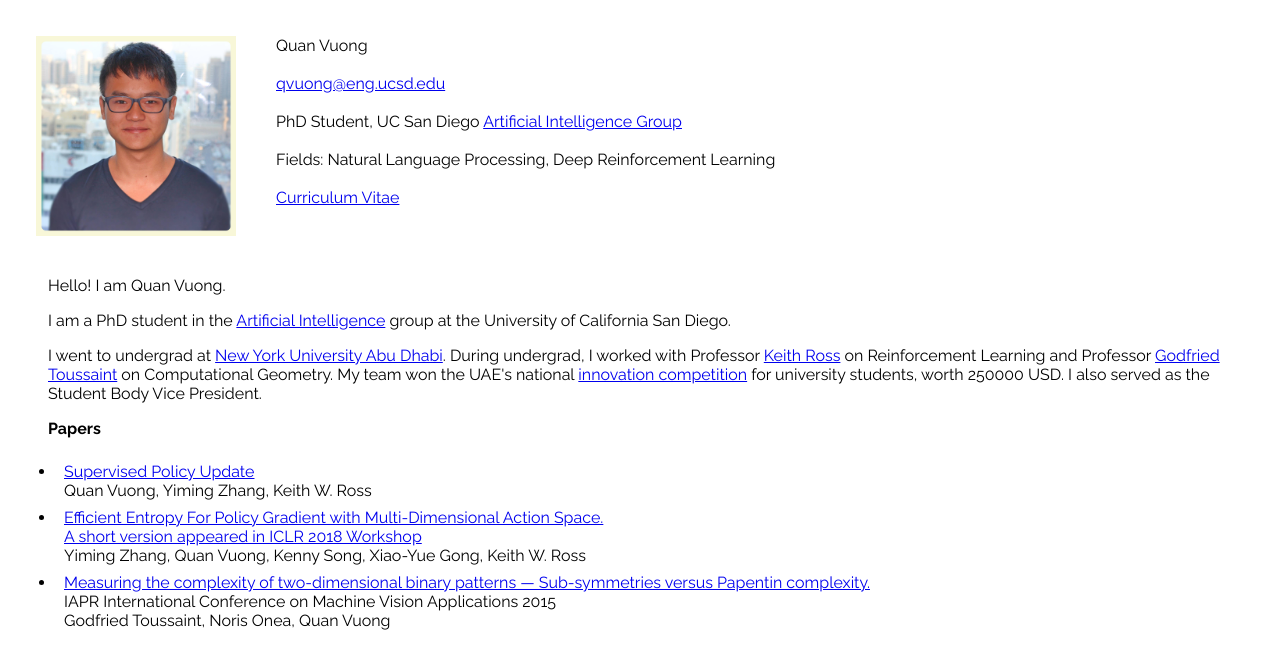
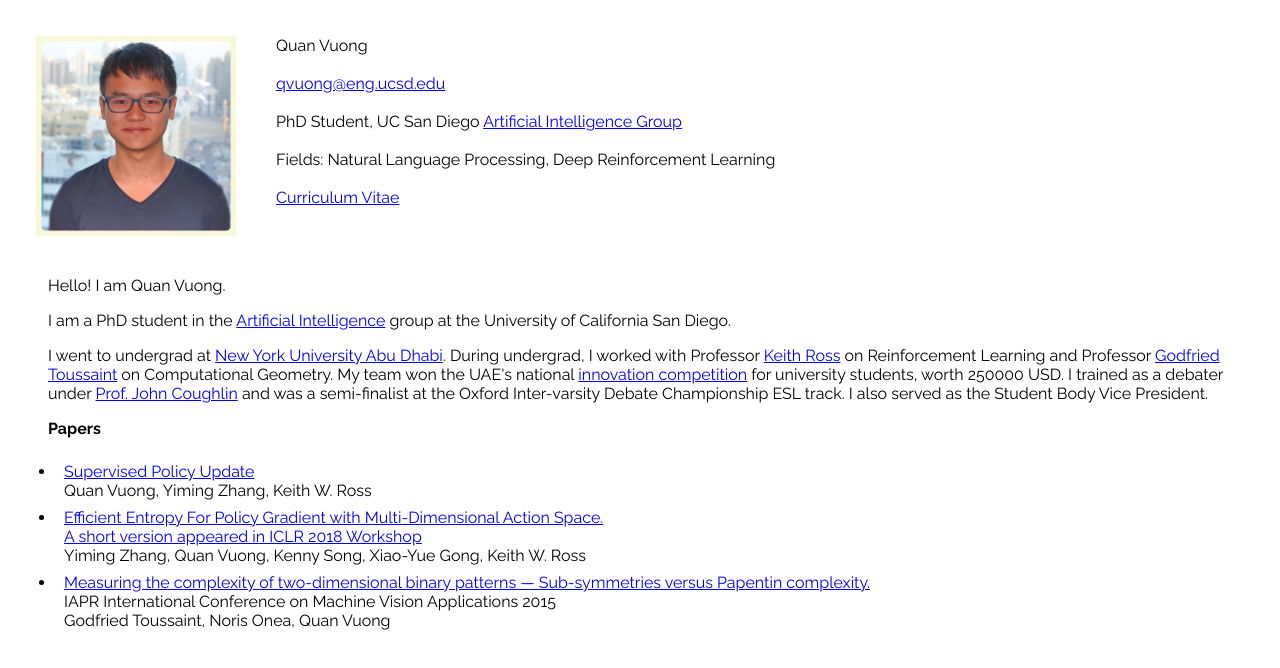
Before and after one commit to quanvuong/quanvuong.github.io, a React (Create React App) app: page / in a window 1280 px wide. Shown: the top 668 px of the page. Built offline with nearby package versions, Linux system fonts and the light colour scheme.

Commit message:
add John

```diff
--- a/src/Summary.js
+++ b/src/Summary.js
@@ -9,7 +9,7 @@ class Summary extends Component {
 
         <div className="SummaryOneP">I am a PhD student in the <a href="http://ai.ucsd.edu/">Artificial Intelligence</a> group at the University of California San Diego.</div>
 
-        <div className="SummaryOneP">I went to undergrad at <a href="https://en.wikipedia.org/wiki/New_York_University_Abu_Dhabi">New York University Abu Dhabi</a>. During undergrad, I worked with Professor <a href="http://www.nyu.edu/projects/keithwross/">Keith Ross</a> on Reinforcement Learning and Professor <a href="http://cgm.cs.mcgill.ca/~godfried/">Godfried Toussaint</a> on Computational Geometry. My team won the UAE's national <a href="https://nyuad.nyu.edu/en/news/latest-news/honors-and-awards/2016/february/roadwatch-app-wins-uae-best-m-government-service-award.html">innovation competition</a> for university students, worth 250000 USD. I also served as the Student Body Vice President.</div>
+        <div className="SummaryOneP">I went to undergrad at <a href="https://en.wikipedia.org/wiki/New_York_University_Abu_Dhabi">New York University Abu Dhabi</a>. During undergrad, I worked with Professor <a href="http://www.nyu.edu/projects/keithwross/">Keith Ross</a> on Reinforcement Learning and Professor <a href="http://cgm.cs.mcgill.ca/~godfried/">Godfried Toussaint</a> on Computational Geometry. My team won the UAE's national <a href="https://nyuad.nyu.edu/en/news/latest-news/honors-and-awards/2016/february/roadwatch-app-wins-uae-best-m-government-service-award.html">innovation competition</a> for university students, worth 250000 USD. I trained as a debater under <a href="https://its.law.nyu.edu/facultyprofiles/index.cfm?fuseaction=profile.overview&personid=42911">Prof. John Coughlin</a> and was a semi-finalist at the Oxford Inter-varsity Debate Championship ESL track. I also served as the Student Body Vice President.</div>
       </div>
     );
   }
```
